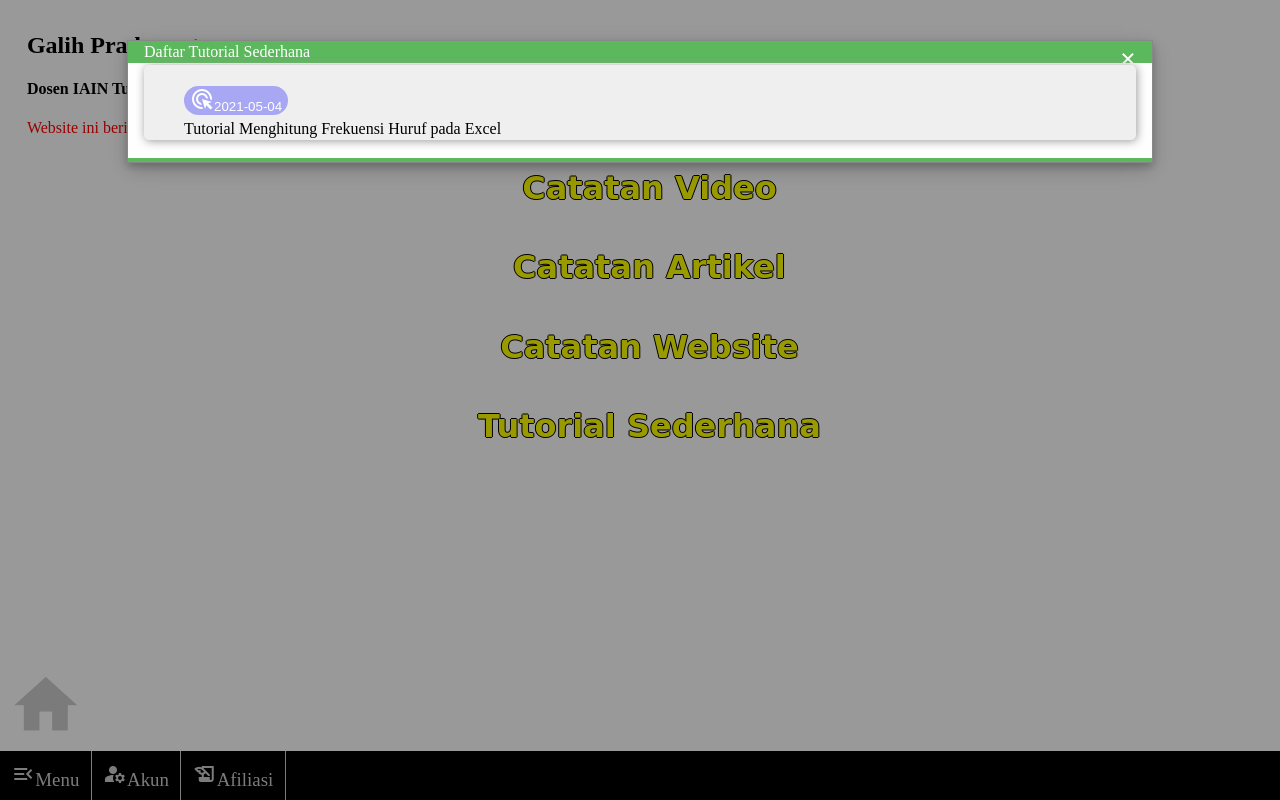
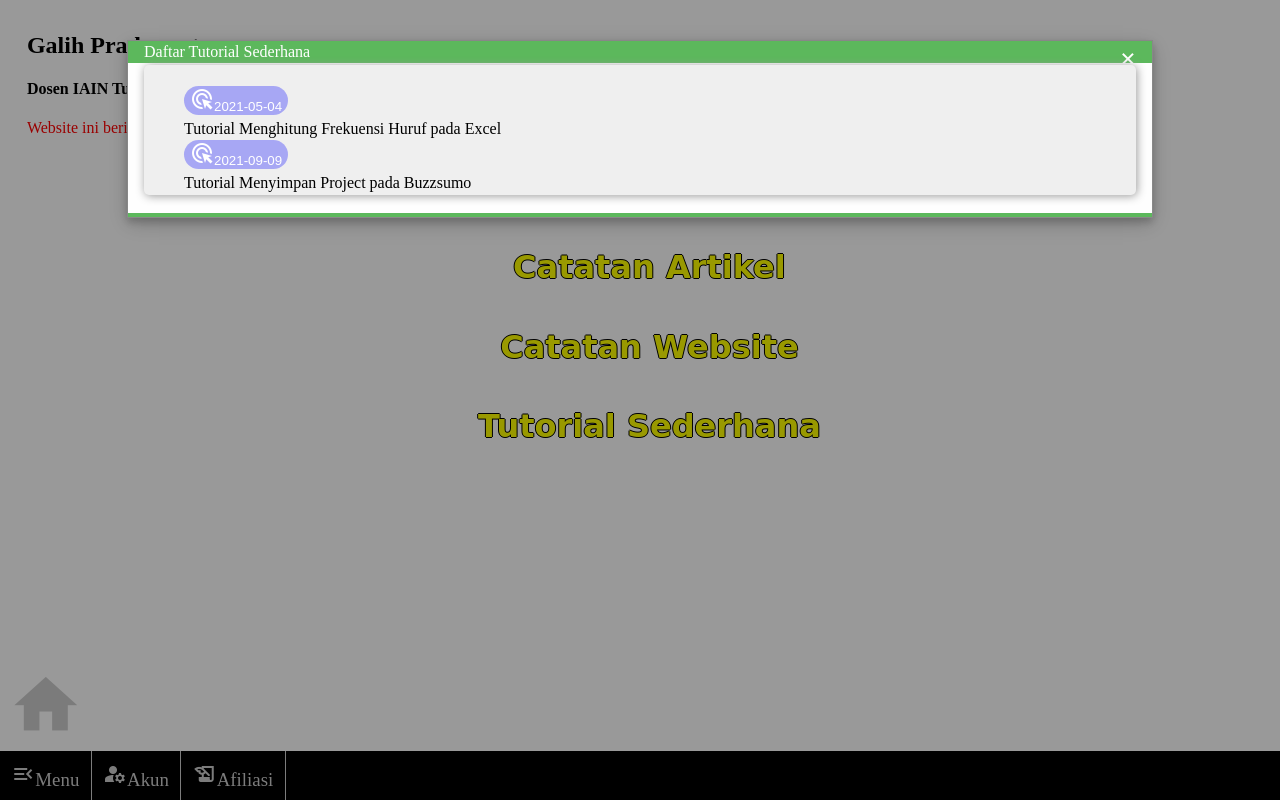
Before and after one commit to paggalih/paggalih.github.io, a plain HTML site: page index.html in a window 1280 px wide. Both pictures are taken after a click on the element "Tutorial Sederhana". Drawn offline with Linux system fonts and the light colour scheme; a web font is replaced by a local one.

Commit message:
buzzsumo

```diff
--- a/index.html
+++ b/index.html
@@ -128,6 +128,7 @@
                         <div class="scrolls">
                              <ol id="noitem">
                                 <li><a href="tutorial sederhana/ts1 20210504.html"><button><i class="material-icons">ads_click</i>2021-05-04</button></a><br>Tutorial Menghitung Frekuensi Huruf pada Excel</li>
+                                <li><a href="tutorial sederhana/ts2 20210909.html"><button><i class="material-icons">ads_click</i>2021-09-09</button></a><br>Tutorial Menyimpan Project pada Buzzsumo</li>
                             </ol>
                         </div>
                     </div>
```
